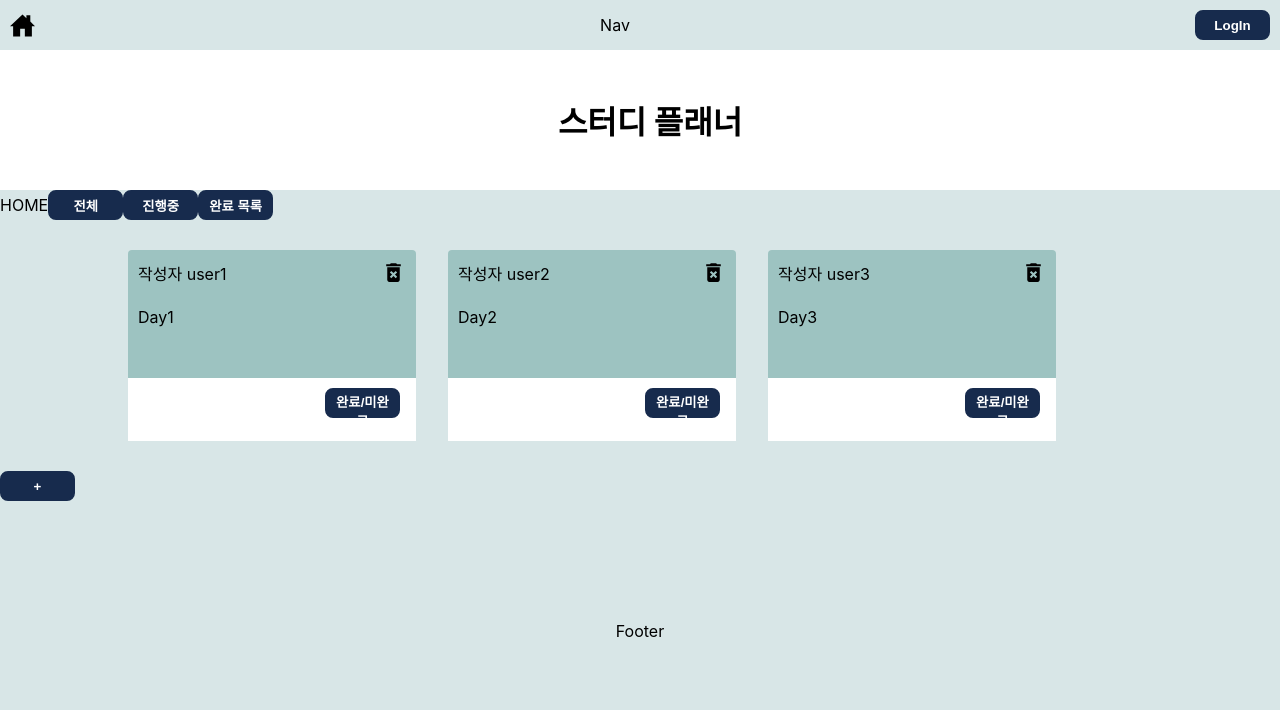
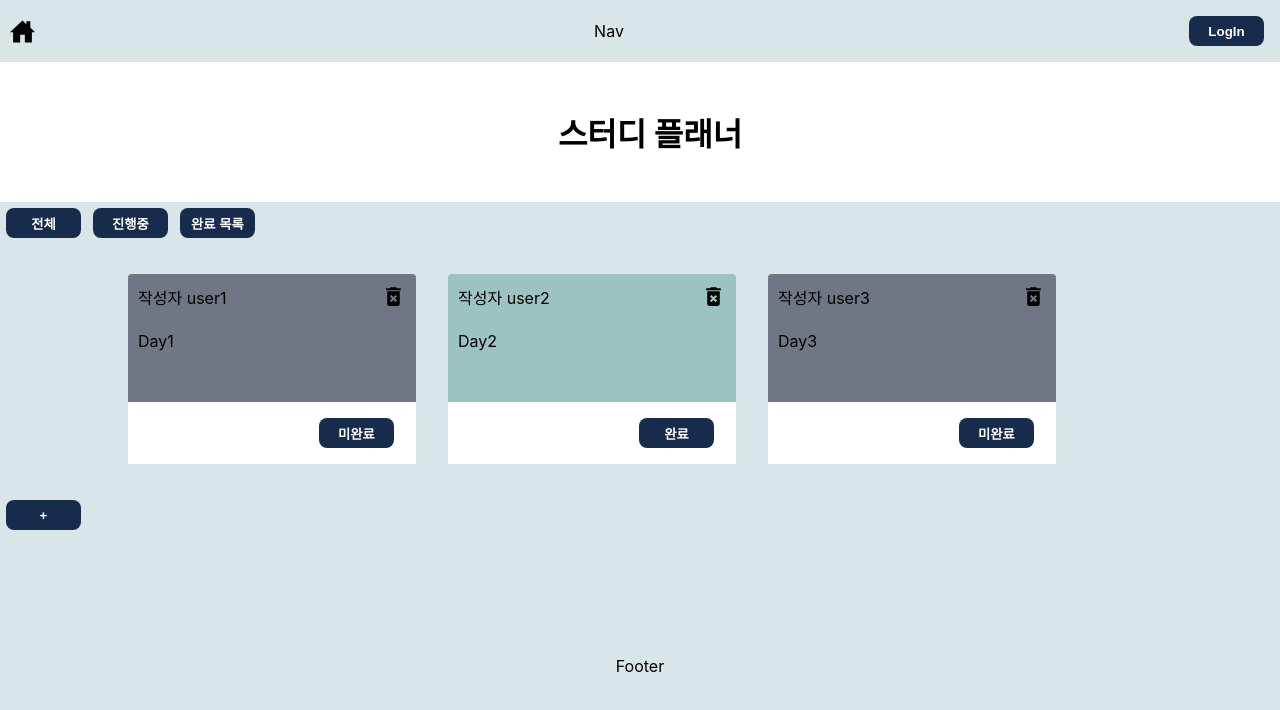
Before and after one commit to Hediar/react-lv4, a React (Create React App) app: page / in a window 1280 px wide. Shown: the top 710 px of the page. Built offline with nearby package versions, Linux system fonts and the light colour scheme; data requests are answered from the project's data file.

Commit message:
isDone 상태에 따라 background-color 변경 -> Card.jsx

```diff
--- a/src/components/Button.jsx
+++ b/src/components/Button.jsx
@@ -5,16 +5,14 @@ export const Button = styled.button`
   cursor: pointer;
   border-radius: 8px;
   font-weight: 600;
-  border: 3px solid
-    ${(props) => (props.color === "#ffffff" ? "#172b4d" : "#cc99ff")};
   background-color: #172b4d;
   color: ${(props) => props.color};
   height: 30px;
   width: 75px;
+  margin: 6px;
+
   &:active {
     background-color: ${(props) =>
       props.color === "#000000" ? "rgb(102, 58, 168)" : "#234072"};
-    border: 3px solid
-      ${(props) => (props.color === "#ffffff" ? "#234072" : "#cc99ff")};
   }
 `;
--- a/src/components/Card.jsx
+++ b/src/components/Card.jsx
@@ -1,11 +1,14 @@
-import React from "react";
+import React, { useEffect } from "react";
 import { styled } from "styled-components";
 import { MdDeleteForever } from "react-icons/md";
 import { Button } from "./Button";
 
 function Card({ study }) {
+  useEffect(() => {
+    console.log("완료?", study);
+  }, []);
   return (
-    <CardBox>
+    <CardBox done={study.isDone}>
       <CardNav>
         <div>작성자 {study.writer}</div>
         <MdDeleteForever IoIosClose size="25"></MdDeleteForever>
@@ -13,7 +16,7 @@ function Card({ study }) {
       <Cardcontext>{study.title}</Cardcontext>
       <Cardfooter>
         <div>
-          <Button color="#ffffff">완료/미완료</Button>
+          <Button color="#ffffff">{study.isDone ? "완료" : "미완료"}</Button>
         </div>
       </Cardfooter>
     </CardBox>
@@ -23,7 +26,7 @@ function Card({ study }) {
 export default Card;
 
 const CardBox = styled.div`
-  background-color: #9dc3c1;
+  background-color: ${(props) => (props.done ? "#9dc3c1" : "#6E7783")};
   width: 18rem;
   border-radius: 4px;
   margin: 1rem;
--- a/src/pages/Home.jsx
+++ b/src/pages/Home.jsx
@@ -9,7 +9,6 @@ function Home() {
     <>
       <Header />
       <div>
-        HOME
         <Button color="#ffffff">전체</Button>
         <Button color="#ffffff">진행중</Button>
         <Button color="#ffffff">완료 목록</Button>
```
